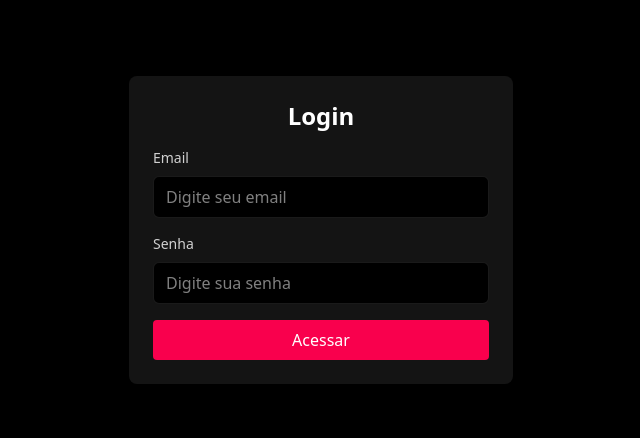
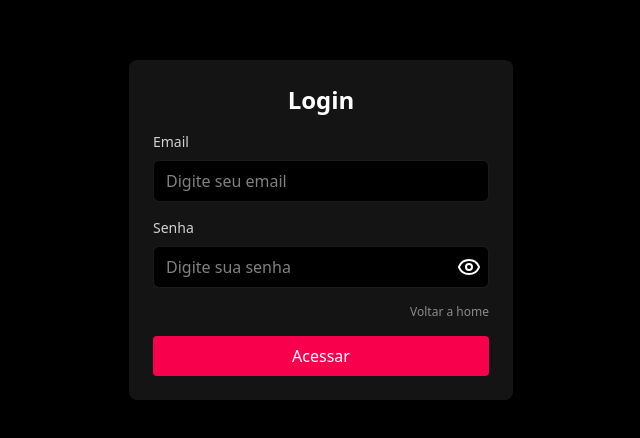
Before and after one commit to HermesonxDevII/portfolio, a Next.js app: page /login in a window 1280 px wide. Shown: the part 170-608 px from the top of the page, without its empty margins (319-959 px from the left). Built offline with nearby package versions, Linux system fonts and the light colour scheme; no server answers.

Commit message:
feat: auth logic

```diff
--- a/package.json
+++ b/package.json
@@ -21,6 +21,7 @@
     "react": "19.2.4",
     "react-dom": "19.2.4",
     "react-icons": "^5.6.0",
+    "sweetalert2": "^11.26.24",
     "tailwind-merge": "^3.5.0"
   },
   "devDependencies": {
--- a/src/app/(public)/components/header.tsx
+++ b/src/app/(public)/components/header.tsx
@@ -1,11 +1,11 @@
 'use client'
 
+import { useState } from "react";
 import Link from "next/link";
 
+import { X, Menu } from "lucide-react"
+
 import Button from "@/components/Button";
-
-import { useState } from "react";
-import { X, Menu } from "lucide-react"
 
 export default function Header() {
 
--- a/src/app/(public)/contacts/page.tsx
+++ b/src/app/(public)/contacts/page.tsx
@@ -1,5 +1,5 @@
-import ContactForm from "./components/Contact-form";
-import SocialContact from "./components/Social-contact";
+import ContactForm from "./components/ContactForm";
+import SocialContact from "./components/SocialContact";
 
 export default function Contact() {
   return (
--- /dev/null
+++ b/src/app/(public)/login/components/ShowPassword.tsx
@@ -0,0 +1,27 @@
+import { Eye, EyeOff } from "lucide-react";
+
+interface ShowPasswordProps {
+  showPassword: boolean,
+  setShowPassword: React.Dispatch<React.SetStateAction<boolean>>
+}
+
+export default function ShowPassword({ showPassword, setShowPassword }: ShowPasswordProps) {
+  return (
+    <>
+      {showPassword
+        ? (
+          <EyeOff
+            className="absolute cursor-pointer right-2 text-white"
+            onClick={() => setShowPassword((prev) => !prev)}
+          />
+        )
+        : (
+          <Eye
+            className="absolute cursor-pointer right-2 text-white"
+            onClick={() => setShowPassword((prev) => !prev)}
+          />
+        )
+      }
+    </>
+  )
+}
--- a/src/app/(public)/login/page.tsx
+++ b/src/app/(public)/login/page.tsx
@@ -1,21 +1,27 @@
 'use client'
 
+import { useState } from "react"
+import { useRouter } from 'next/navigation'
+
 import { FormStatus } from "@/types/FormStatus"
-import { useState } from "react"
+
+import { LoginData as FormData } from "@/types/auth"
 import { login } from "@/app/actions/auth"
+import { notify } from "@/lib/utils"
 
-type FormData = {
-  email: string,
-  password: string
-}
+import ShowPassword from "./components/ShowPassword"
+import Link from "next/link"
 
 export default function Login() {
+  const router = useRouter()
+
   const [formData, setFormData] = useState<FormData>({
     email: '',
     password: ''
   })
 
   const [status, setStatus] = useState<FormStatus>('idle')
+  const [showPassword, setShowPassword] = useState<boolean>(false)
 
   const handleChange = (e: React.ChangeEvent<HTMLInputElement>) => {
     setFormData({
@@ -24,14 +30,28 @@ export default function Login() {
     })
   }
 
-  const handleSubmit = async () => {
-    await login(formData)
+  const handleSubmit = async (e: React.FormEvent) => {
+    e.preventDefault()
+
+    setStatus('sending')
+
+    const res = await login(formData)
+
+    if (!res.success) {
+      setStatus('error')
+      notify({ title: res.message, icon: 'error', timer: 3000 })
+    } else {
+      setStatus('success')
+      notify({ title: res.message, icon: 'success' })
+
+      router.push('/dashboard');
+    }
   }
 
   return (
     <main className="min-h-screen bg-black flex items-center justify-center px-4">
       <form
-        action=""
+        onSubmit={handleSubmit}
         className="w-full max-w-sm bg-[#141414] p-6 rounded-lg space-y-4"
       >
         <h1 className="text-2xl font-bold text-white text-center">Login</h1>
@@ -52,8 +72,9 @@ export default function Login() {
 
         <div className="space-y-2">
           <label htmlFor="password" className="block text-sm text-white/80">Senha</label>
+          <div className="relative flex flex-row items-center">
             <input
-            type="password"
+              type={showPassword ? 'text' : 'password'}
               name="password"
               id="password"
               className="w-full px-3 py-2 rounded-md bg-black text-white border border-white/10"
@@ -62,6 +83,15 @@ export default function Login() {
               onChange={handleChange}
               required
             />
+            <ShowPassword showPassword={showPassword} setShowPassword={setShowPassword} />
+          </div>
+        </div>
+
+        <div className="flex justify-end space-y-2">
+          <Link
+            href="/"
+            className="text-xs text-white/50 hover:text-white hover:underline cursor-pointer"
+          >Voltar a home</Link>
         </div>
 
         <button
--- a/src/lib/utils.ts
+++ b/src/lib/utils.ts
@@ -1,7 +1,10 @@
 import { clsx, type ClassValue } from "clsx"
 import { twMerge } from "tailwind-merge"
 import bcrypt from 'bcryptjs';
+import Swal from 'sweetalert2'
+import { NotifyData } from "@/types/Notify";
 
+// UI functions
 export function cn(...inputs: ClassValue[]) {
   return twMerge(clsx(inputs))
 }
@@ -14,6 +17,26 @@ export function truncateText(text: string, maxLength: number) {
   return text.slice(0, maxLength).trimEnd() + '...'
 }
 
+export function notify(data: NotifyData) {
+  const Toast = Swal.mixin({
+    toast: true,
+    position: 'top-end',
+    showConfirmButton: false,
+    timer: data?.timer || 1500,
+    timerProgressBar: true,
+    didOpen: (toast) => {
+      toast.addEventListener('mouseenter', Swal.stopTimer)
+      toast.addEventListener('mouseleave', Swal.resumeTimer)
+    }
+  })
+
+  Toast.fire({
+    icon: data.icon,
+    title: data.title
+  })
+}
+
+// Async functions
 export async function hashPassword(password: string): Promise<string> {
   if (!password) return ''
 
--- a/src/types/ActionResponse.ts
+++ b/src/types/ActionResponse.ts
@@ -1,6 +1,6 @@
 export type ActionResponse<T = unknown> = {
   success: boolean,
-  message?: string,
+  message: string,
   data?: T,
   errors?: Record<string, string[]>
 };
--- /dev/null
+++ b/src/types/Notify.ts
@@ -0,0 +1,5 @@
+export type NotifyData = {
+  title: string,
+  icon: 'success' | 'error',
+  timer?: number
+}
```
Also changed, not shown: src/app/(public)/contacts/components/ContactForm.tsx (renamed from src/app/(public)/contacts/components/Contact-form.tsx), src/app/(public)/contacts/components/SocialContact.tsx (renamed from src/app/(public)/contacts/components/Social-contact.tsx), src/app/actions/auth.ts (line endings or trailing spaces), 1 other file (tests, documents, lock files or other folders). Lines whose indentation alone changed are shown as unchanged.
